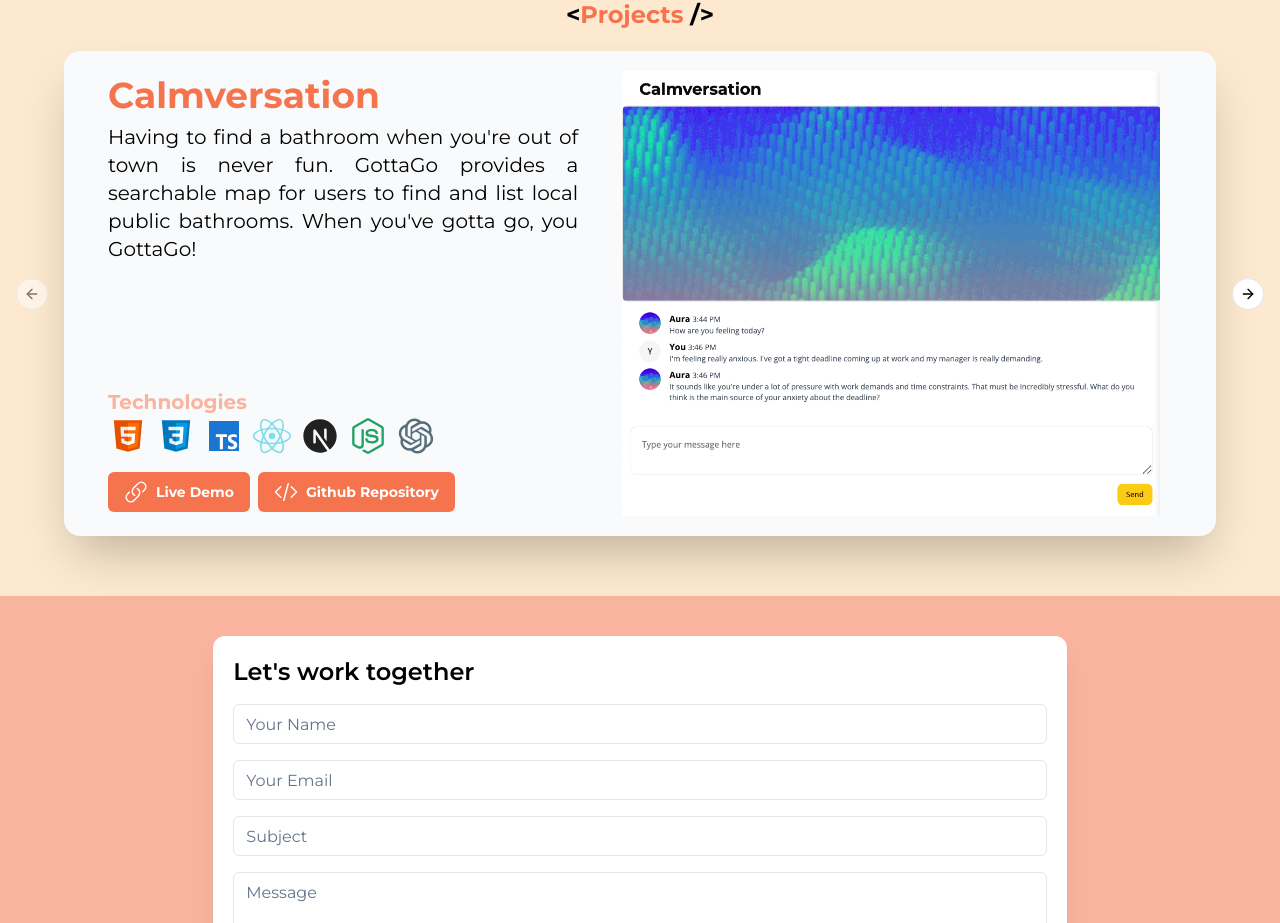
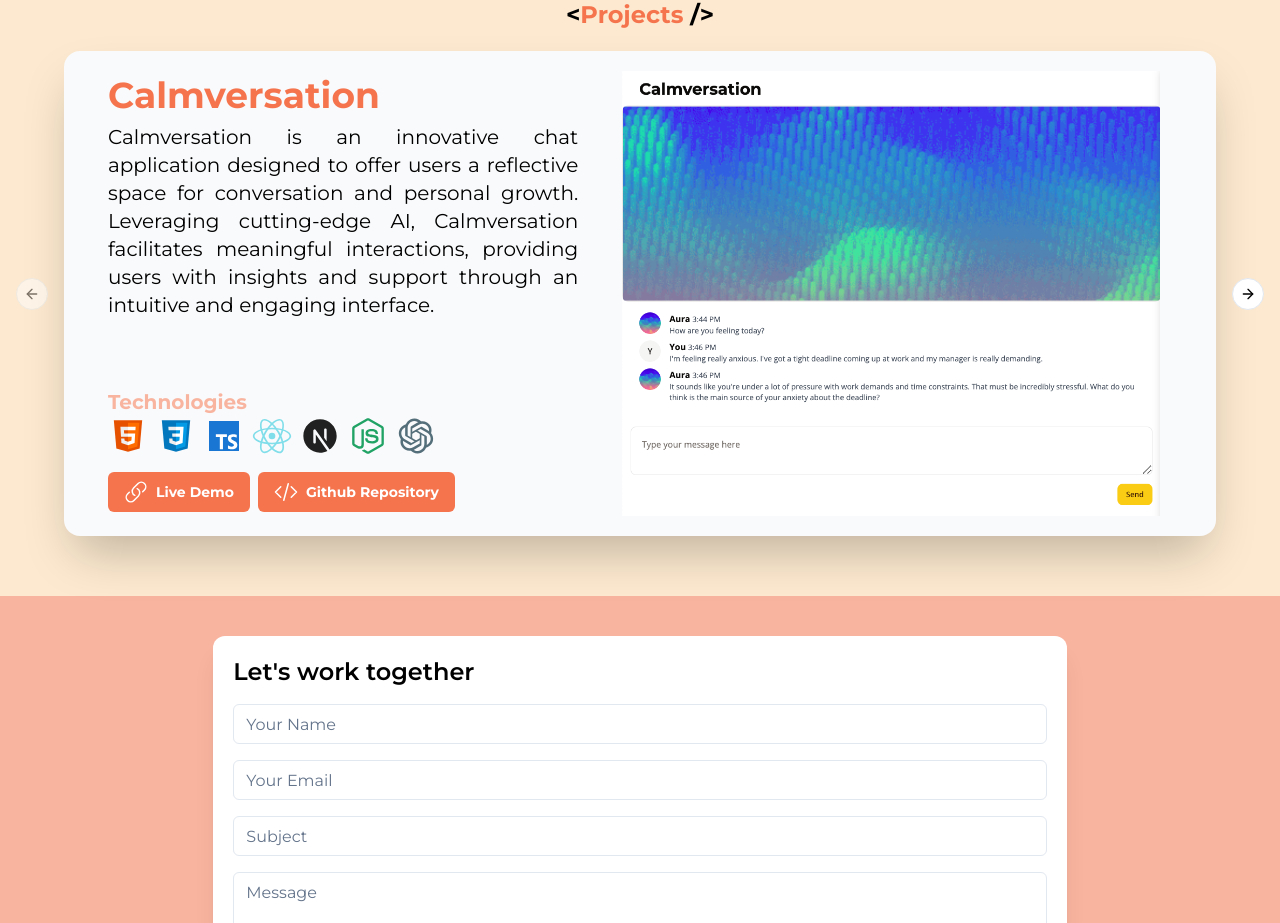
Before and after one commit to JakeServin/portfoliov2, a Next.js app: page / in a window 1280 px wide. Shown: the part 1559-2482 px from the top of the page. Built offline with nearby package versions, Linux system fonts and the light colour scheme.

Commit message:
Update project stack and description

```diff
--- a/src/common/constants.ts
+++ b/src/common/constants.ts
@@ -111,9 +111,9 @@ export const PROJECTS = [
 			"/node.svg",
 			"/openai.svg",
 		],
-		stack: "HTML5 | CSS3 | JavaScript | React | Redux | Node.js | Express.js | MongoDB | GoogleMapsAPI",
+		stack: "HTML5 | CSS3 | TypeScript | React | Next.js | Zustand | Node.js | Express.js | supabase | OpenAI API",
 		description:
-			"Having to find a bathroom when you're out of town is never fun. GottaGo provides a searchable map for users to find and list local public bathrooms. When you've gotta go, you GottaGo!",
+			"Calmversation is an innovative chat application designed to offer users a reflective space for conversation and personal growth. Leveraging cutting-edge AI, Calmversation facilitates meaningful interactions, providing users with insights and support through an intuitive and engaging interface.",
 		demoUrl: "https://calmversation.vercel.app/",
 		repoUrl: "https://github.com/JakeServin/calmversation",
 	},
```
